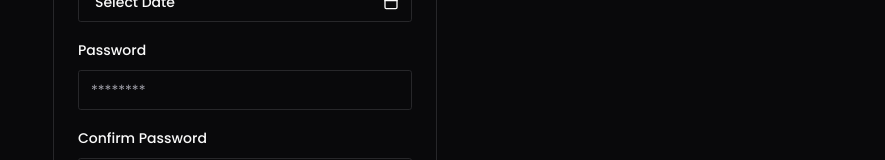
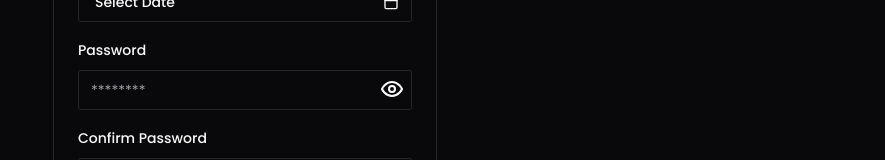
Before and after one commit to Nimira43/NT-Dashboard, a Next.js app: page /sign-up in a window 1280 px wide. Shown: the part 485-645 px from the top of the page, without its empty margins (395-1280 px from the left). Built offline with nearby package versions, Linux system fonts and the light colour scheme.

Commit message:
Styling  PasswordInput Input

```diff
--- a/app/(logged-out)/sign-up/page.tsx
+++ b/app/(logged-out)/sign-up/page.tsx
@@ -5,6 +5,7 @@ import { Calendar } from '@/components/ui/calendar'
 import { Card, CardContent, CardDescription, CardFooter, CardHeader, CardTitle } from '@/components/ui/card'
 import { Form, FormControl, FormDescription, FormField, FormItem, FormLabel, FormMessage } from '@/components/ui/form'
 import { Input } from '@/components/ui/input'
+import { PasswordInput } from '@/components/ui/password-input'
 import { Popover, PopoverContent, PopoverTrigger } from '@/components/ui/popover'
 import { Select, SelectContent, SelectItem, SelectTrigger, SelectValue } from '@/components/ui/select'
 import { zodResolver } from '@hookform/resolvers/zod'
@@ -242,7 +243,7 @@ export default function SignupPage() {
                       Password
                     </FormLabel>
                     <FormControl>
-                      <Input
+                      <PasswordInput
                         placeholder='********' type='password'
                         {...field}
                       />
--- a/app/(logged-out)/sign-up/password-input.tsx
+++ b/components/ui/password-input.tsx
@@ -1,14 +1,24 @@
+'use client'
+
 import * as React from 'react'
 
 import { cn } from '@/lib/utils'
+import { Input } from './input'
+import { EyeIcon } from 'lucide-react'
 
 export interface PasswordInputProps
   extends React.InputHTMLAttributes<HTMLInputElement> {}
 
 const PasswordInput = React.forwardRef<HTMLInputElement, PasswordInputProps>(
   ({ className, type, ...props }, ref) => {
+
     return (
-
+      <div className='relative'>
+        <Input {...props} ref={ref} className={cn('pr-10', className)}/>
+        <span className='absolute top-[7px] right-2 cursor-pointer select-none'>
+          <EyeIcon />
+        </span>
+      </div>
     )
   }
 )
```
